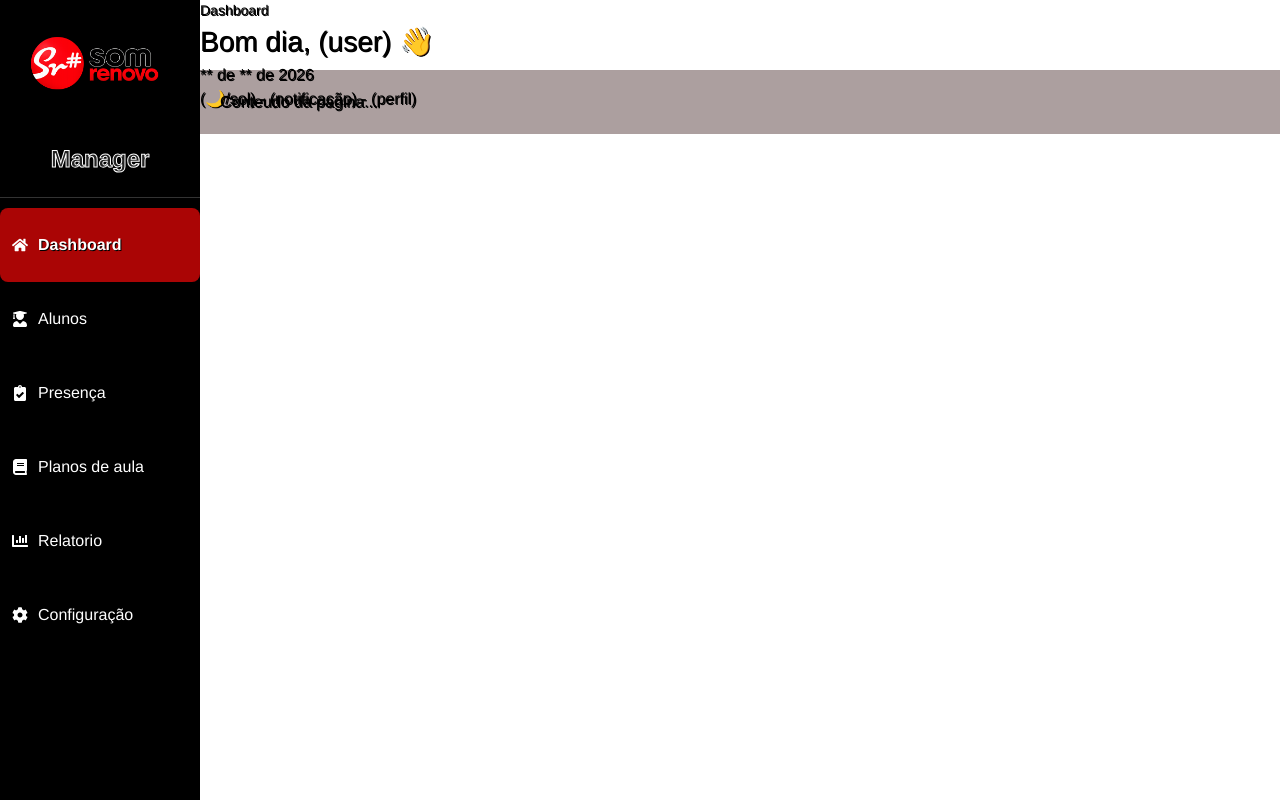
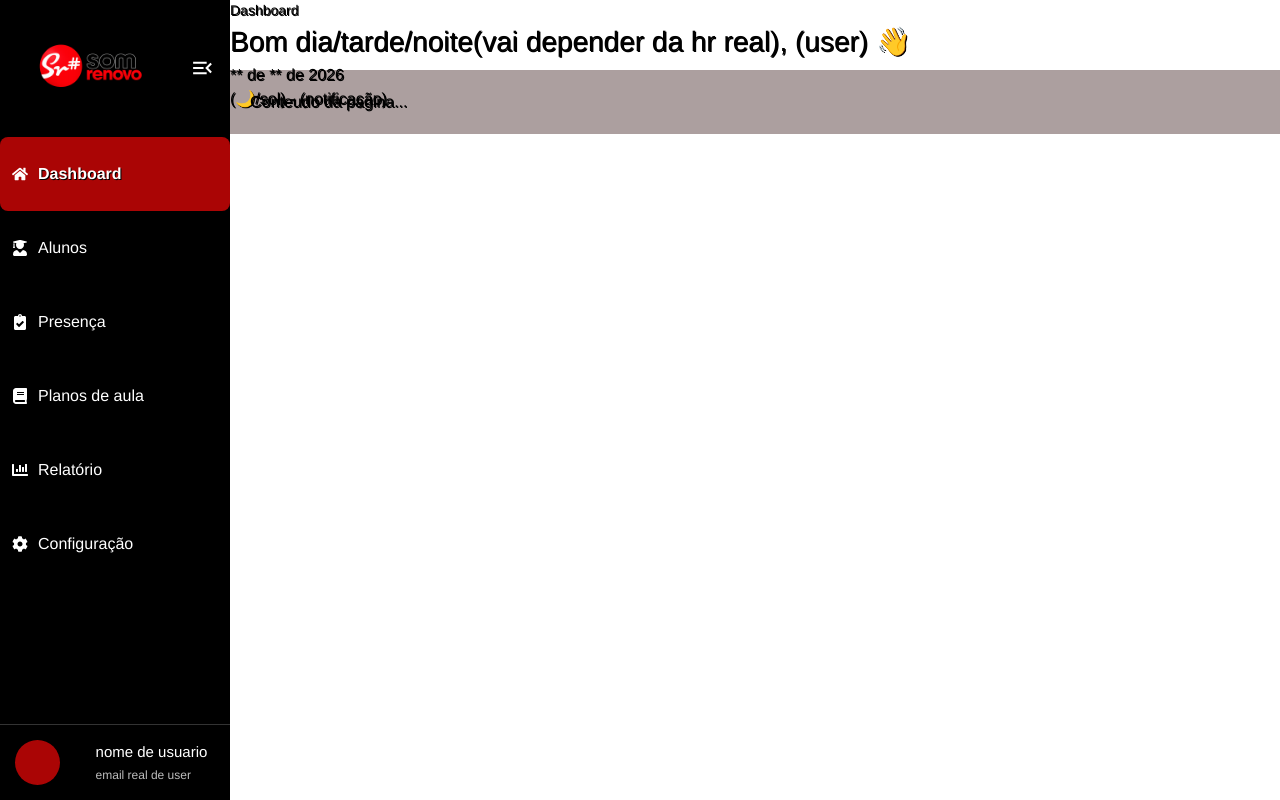
Before and after one commit to inteligencia14somrenovo-afk/softwareSR, a React (Vite) app in the folder frontend/: page / in a window 1280 px wide. Built offline with nearby package versions, Linux system fonts and the light colour scheme.

Commit message:
Sidebar finalizado

```diff
--- a/frontend/src/components/Header/Header.jsx
+++ b/frontend/src/components/Header/Header.jsx
@@ -9,13 +9,13 @@ const Header = () => {
       <div className="header-left">
         <p className="page-title">Dashboard</p>
 
-        <h1>Bom dia, (user) 👋</h1>
+        <h1>Bom dia/tarde/noite(vai depender da hr real), (user) 👋</h1>
 
         <time>** de ** de 2026</time>
       </div>
 
       <div className="header-right">
-        (🌙/sol) - (notificação) - (perfil)
+        (🌙/sol) - (notificação)
       </div>
 
     </header>
--- a/frontend/src/components/Sidebar/Sidebar.css
+++ b/frontend/src/components/Sidebar/Sidebar.css
@@ -1,14 +1,61 @@
 .sidebar {
-    width: 200px;
+    width: 230px;
     height: 100vh;
     background-color: black;
     transition: 0.3s;
+    overflow: hidden;
+    display: flex;
+    flex-direction: column;
+}
+
+.sidebar.collapsed  {
+    width: 80px;
+}
+
+.sidebar.collapsed a {
+    justify-content: center;
+    gap: 0;
+    padding: 40px 0;
+}
+
+.sidebar.collapsed .logo-menu{
+    justify-content: center;
+}
+
+.logo-menu {
+    display: flex;
+    align-items: center;
+    gap: 15px;
+    padding: 15px;
+    overflow: hidden;
 }
 
 .logo {
-    width: 50;
-    display:block;
-    margin: 0 auto;
+    width: 160px;
+}
+
+.menu-icon {
+    font-size: 36px;
+    color: #fff;
+    cursor: pointer;
+    justify-content: center;
+}
+
+.menu-icon-2 {
+    font-size: 22px;
+    color: #fff;
+    cursor: pointer;
+    justify-content: center;
+}
+
+.sidebar.collapsed span {
+    display: none;
+}
+
+nav a {
+    display: flex;
+    align-items: center;
+    gap: 15px;
 }
 
 .sidebar h2 {
@@ -42,3 +89,52 @@
     background-color: #aa0505;
     font-weight: bold;
 }
+
+.profile {
+    display: flex;
+    align-items: center;
+    gap: 12px;
+    padding: 15px;
+    margin-top: auto;
+    border-top: 1px solid #333;
+}
+
+.profile-image {
+    width: 45px;
+    height: 45px;
+    border-radius: 50%;
+    background: #aa0505;
+    color: white;
+
+    display: flex;
+    align-items: center;
+    justify-content: center;
+
+    font-weight: bold;
+    font-size: 18px;
+}
+
+.profile-info h4 {
+    color: white;
+    font-size: 15px;
+    margin: 0;
+}
+
+.profile-info p {
+    color: #bdbdbd;
+    font-size: 12px;
+    margin: 2px 0 0;
+}
+
+.sidebar.collapsed .profile-info {
+    display: none;
+}
+
+.sidebar.collapsed .profile {
+    justify-content: center;
+    padding: 20px 0;
+}
+
+.sidebar.collapsed .profile-image {
+    margin-left: 8px;
+}
--- a/frontend/src/components/Sidebar/Sidebar.jsx
+++ b/frontend/src/components/Sidebar/Sidebar.jsx
@@ -1,6 +1,5 @@
 import { FaHome } from "@react-icons/all-files/fa/FaHome";
 import { FaUserGraduate } from "@react-icons/all-files/fa/FaUserGraduate";
-import { FaChalkboardTeacher } from "@react-icons/all-files/fa/FaChalkboardTeacher";
 import { FaClipboardCheck } from "@react-icons/all-files/fa/FaClipboardCheck";
 import { FaBook } from "@react-icons/all-files/fa/FaBook";
 import { FaChartBar } from "@react-icons/all-files/fa/FaChartBar";
@@ -8,46 +7,88 @@ import { FaCog } from "@react-icons/all-files/fa/FaCog";
 
 import "./Sidebar.css";
 import logo from "../../assets/logo.png";
+import { useState } from "react";
+import { MdMenu, MdMenuOpen } from "react-icons/md";
+
 
 const Sidebar = () => {
+  const [collapsed, setCollapsed] = useState(false);
+
   return (
-   <div className="sidebar">
+    <aside className={`sidebar ${collapsed ? "collapsed" : ""}`}>
 
+      <div className="logo-menu">
+       {!collapsed && (
         <img src={logo} alt="Som Renovo" className="logo" />
-    <h2>Manager</h2>
+                   )}
+
+        {collapsed ? (
+          <MdMenu
+          className="menu-icon-2"
+          onClick={() =>
+            setCollapsed(false)}
+            />
+          ) : (
+        <MdMenuOpen
+          className="menu-icon"
+          onClick={() => setCollapsed(true)}
+        />
+          )}
+      </div>
 
       <nav>
         <a href="#" className="active">
           <FaHome />
-        <span>Dashboard</span>
+                    {!collapsed &&
+          <span>Dashboard</span> }
         </a>
+
         <a href="#">
           <FaUserGraduate />
-        <span>Alunos</span>
+           {!collapsed &&
+          <span>Alunos</span> }
         </a>
-    {/*<a href="#">
-        <FaChalkboardTeacher />
-        <span>Professores</span>
-    </a>*/}
+
         <a href="#">
           <FaClipboardCheck />
-        <span>Presença</span>
+           {!collapsed &&
+          <span>Presença</span> }
         </a>
+
         <a href="#">
           <FaBook />
-        <span>Planos de aula</span>
+           {!collapsed &&
+          <span>Planos de aula</span> }
         </a>
+
         <a href="#">
           <FaChartBar />
-        <span>Relatorio</span>
+           {!collapsed &&
+          <span>Relatório</span> }
         </a>
+
         <a href="#">
           <FaCog />
-        <span>Configuração</span>
+           {!collapsed &&
+          <span>Configuração</span> }
         </a>
       </nav>
+
+        <div className="profile">
+          <div
+          className="profile-image">
+
           </div>
+            U
+          <div
+          className="profile-info">
+            <h4>nome de usuario</h4>
+            <p>email real de user</p>
+          </div>
+        </div>
+
+    </aside>
   )
 }
 
-export default Sidebar
+export default Sidebar;
```
Lines whose indentation alone changed are shown as unchanged.
